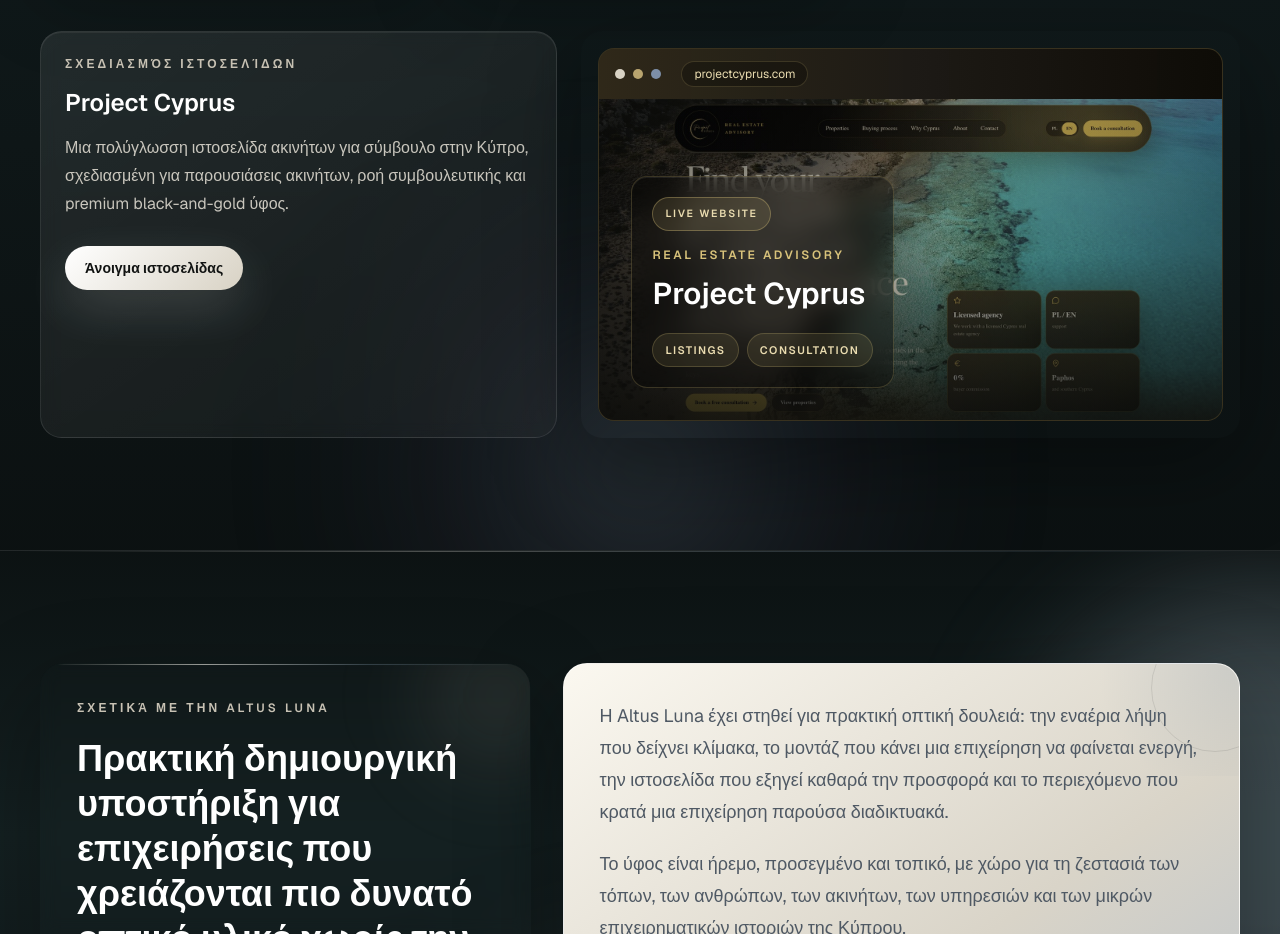
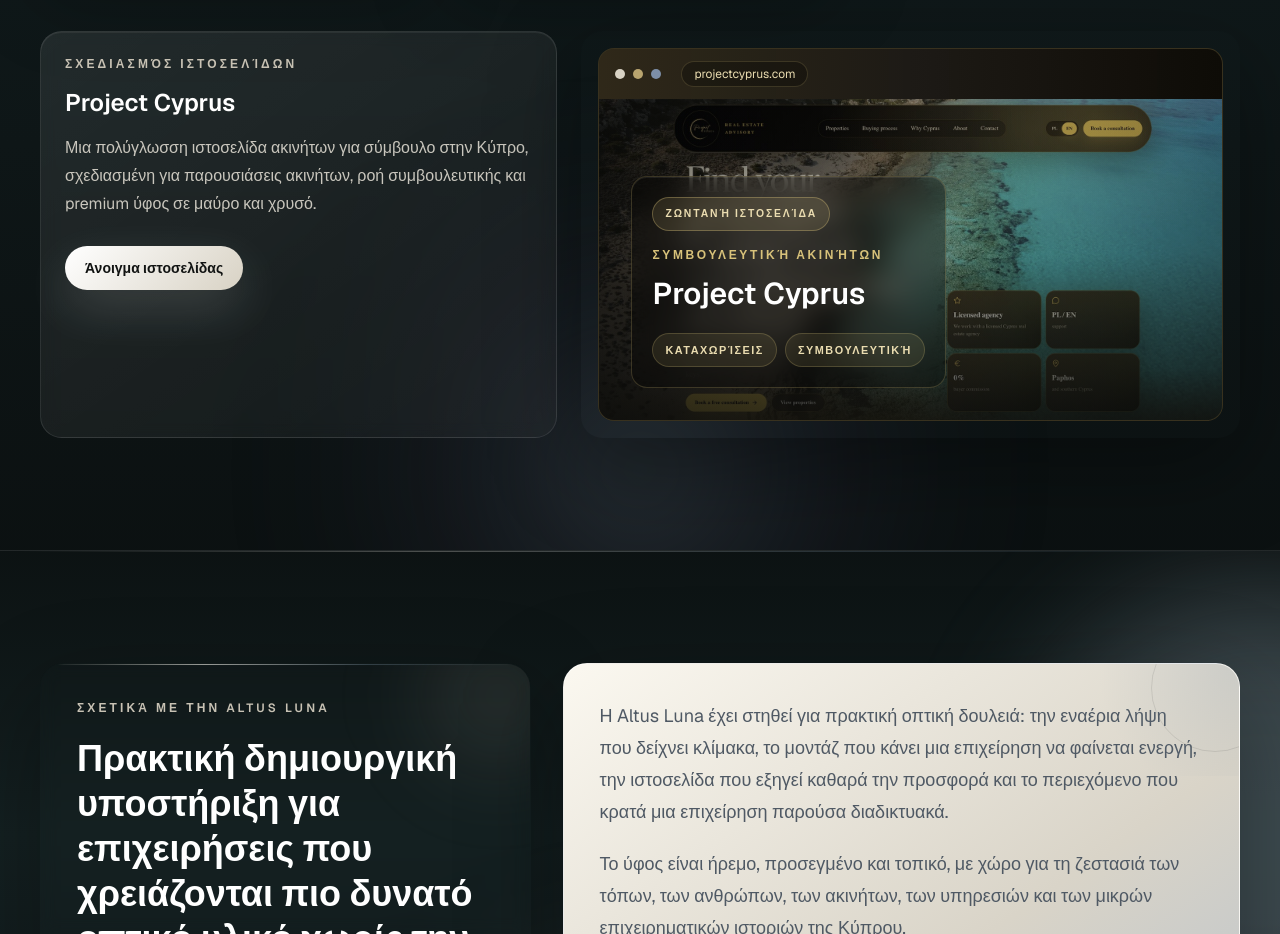
Before and after one commit to d4whg6bcbn-ai/Altus-Luna-Website, a Next.js app: page /gr in a window 1280 px wide. Shown: the part 3520-4454 px from the top of the page. Built offline with nearby package versions, Linux system fonts and the light colour scheme.

Commit message:
card translation

```diff
--- a/components/PortfolioPreview.tsx
+++ b/components/PortfolioPreview.tsx
@@ -74,6 +74,9 @@
       "A multilingual real estate website for a Cyprus-based property advisor, designed to present listings, consultation flow, and market guidance in a premium black-and-gold style.",
     browserBadge: "Live website",
     browserUrl: "projectcyprus.com",
+    browserCategory: "Real Estate Advisory",
+    browserTagListings: "Listings",
+    browserTagConsultation: "Consultation",
   },
   gr: {
     droneHeading: "Drone & Edit",
@@ -85,9 +88,12 @@
     visit: "Άνοιγμα ιστοσελίδας",
     webTitle: "Project Cyprus",
     webDescription:
-      "Μια πολύγλωσση ιστοσελίδα ακινήτων για σύμβουλο στην Κύπρο, σχεδιασμένη για παρουσιάσεις ακινήτων, ροή συμβουλευτικής και premium black-and-gold ύφος.",
-    browserBadge: "Live website",
+      "Μια πολύγλωσση ιστοσελίδα ακινήτων για σύμβουλο στην Κύπρο, σχεδιασμένη για παρουσιάσεις ακινήτων, ροή συμβουλευτικής και premium ύφος σε μαύρο και χρυσό.",
+    browserBadge: "Ζωντανή ιστοσελίδα",
     browserUrl: "projectcyprus.com",
+    browserCategory: "Συμβουλευτική ακινήτων",
+    browserTagListings: "Καταχωρίσεις",
+    browserTagConsultation: "Συμβουλευτική",
   },
 };
 
@@ -222,17 +228,17 @@
                     {text.browserBadge}
                   </span>
                   <p className="mt-4 text-xs font-semibold uppercase tracking-[0.22em] text-[#d8c27a]">
-                    Real Estate Advisory
+                    {text.browserCategory}
                   </p>
                   <p className="mt-3 text-3xl font-semibold leading-tight text-white">
                     Project Cyprus
                   </p>
                   <div className="mt-5 flex flex-wrap gap-2 text-[0.68rem] font-semibold uppercase tracking-[0.14em] text-[#eadcb0]">
                     <span className="rounded-full border border-[#d8c27a]/22 bg-[#d8c27a]/10 px-3 py-2">
-                      Listings
+                      {text.browserTagListings}
                     </span>
                     <span className="rounded-full border border-[#d8c27a]/22 bg-[#d8c27a]/10 px-3 py-2">
-                      Consultation
+                      {text.browserTagConsultation}
                     </span>
                   </div>
                 </div>
```
